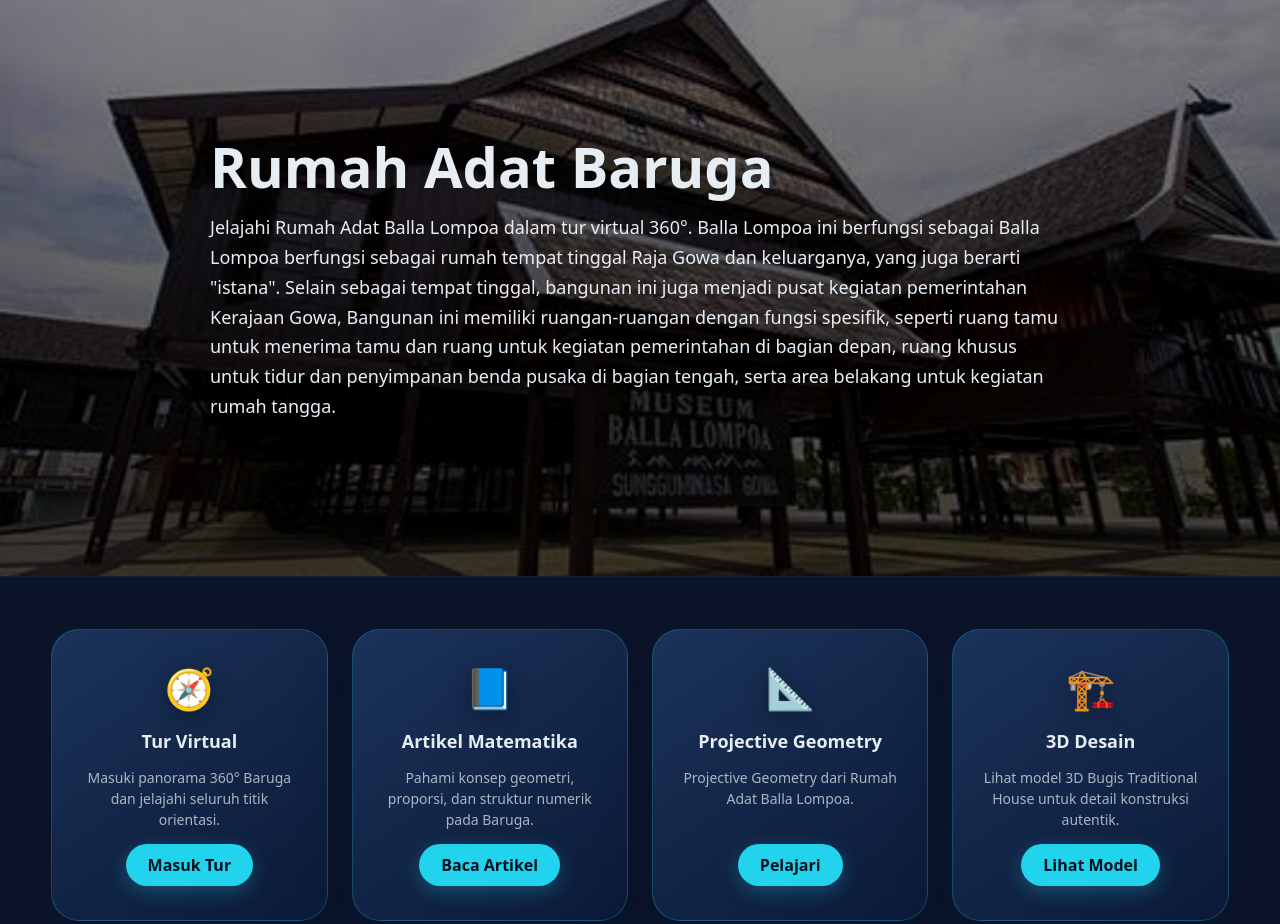
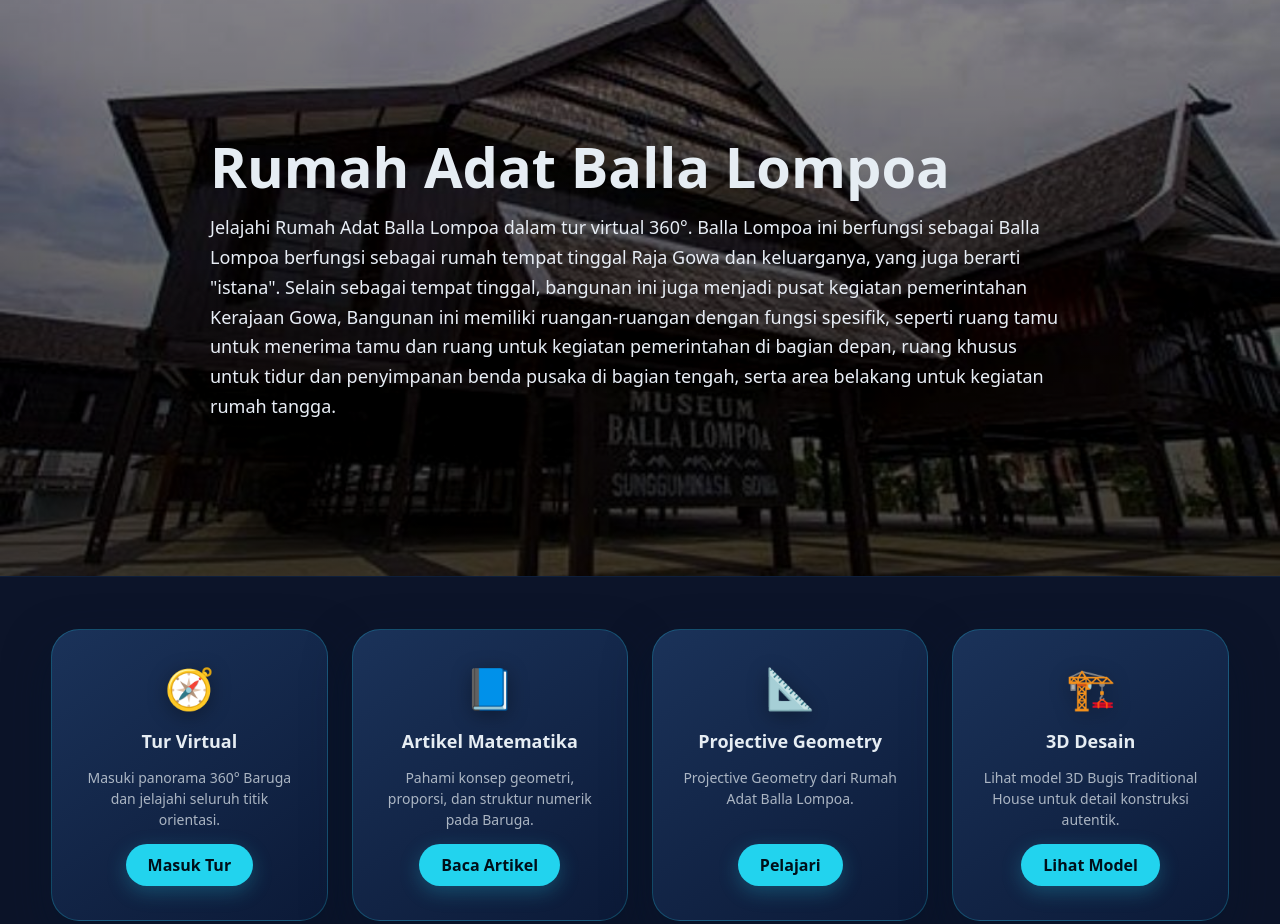
Before and after one commit to rifanarrifki1179-dev/rumah_adat_balla_lompoa, a plain HTML site: page index.html in a window 1280 px wide. Shown: the top 924 px of the page. Drawn offline with Linux system fonts and the light colour scheme.

Commit message:
ada yang typo

```diff
--- a/index.html
+++ b/index.html
@@ -12,7 +12,7 @@
         <!-- Place the image file at ./images/images_mapping.jpg or adjust the src below -->
         <img src="../assets/images/cover_sampul.jpg" alt="Rumah Adat Baruga – tampak atas beranotasi">
         <div class="hero">
-        <h1 class="title">Rumah Adat Baruga</h1>
+        <h1 class="title">Rumah Adat Balla Lompoa</h1>
         <p class="lead">Jelajahi Rumah Adat Balla Lompoa dalam tur virtual 360°. Balla Lompoa ini berfungsi sebagai Balla Lompoa berfungsi sebagai rumah tempat tinggal Raja Gowa dan keluarganya, yang juga berarti "istana". Selain sebagai tempat tinggal, bangunan ini juga menjadi pusat kegiatan pemerintahan Kerajaan Gowa, Bangunan ini memiliki ruangan-ruangan dengan fungsi spesifik, seperti ruang tamu untuk menerima tamu dan ruang untuk kegiatan pemerintahan di bagian depan, ruang khusus untuk tidur dan penyimpanan benda pusaka di bagian tengah, serta area belakang untuk kegiatan rumah tangga.</p>
         </div>
     </header>
```
